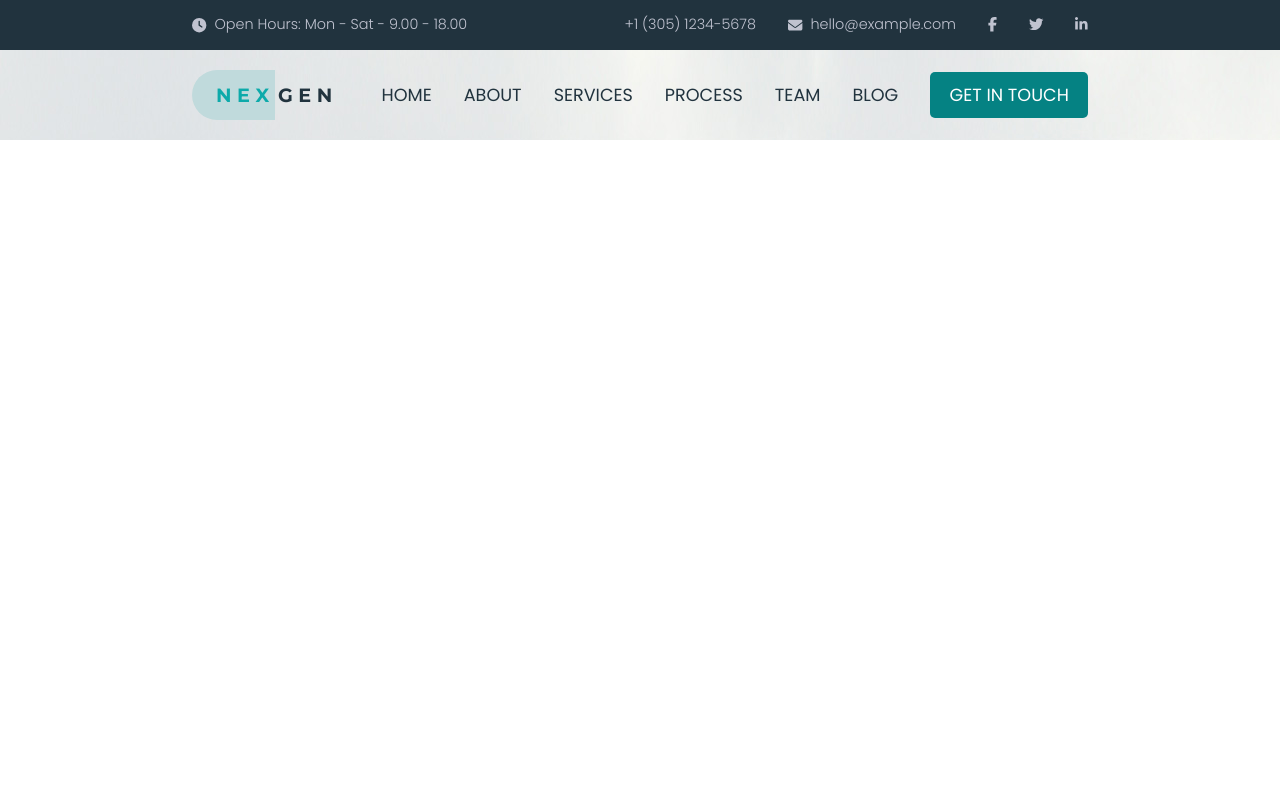
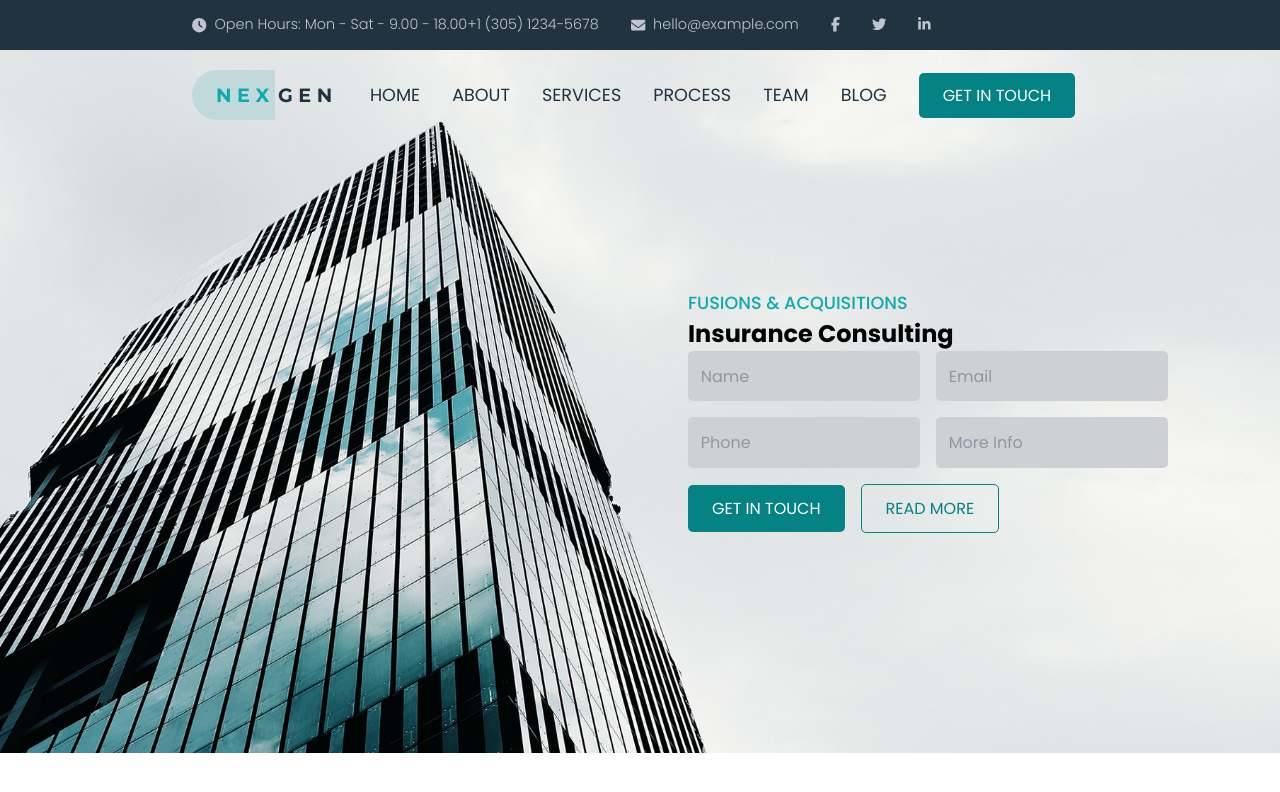
Before and after one commit to AdrianG00/proj-html-vuejs, a Vue app: page / in a window 1280 px wide. Shown: the top 792 px of the page. Built offline with nearby package versions, Linux system fonts and the light colour scheme.

Commit message:
Add: last header component

```diff
--- a/src/assets/scss/style.scss
+++ b/src/assets/scss/style.scss
@@ -28,3 +28,22 @@ body {
     display: flex;
     align-items: center;
 }
+
+.btn_green,
+.btn_green_outline {
+    display: inline-block;
+    padding: 0.7rem 1.5rem;
+    border-radius: 5px;
+    text-transform: uppercase;
+    cursor: pointer;
+}
+
+.btn_green {
+    background-color: #058283;
+    color: #fff;
+}
+
+.btn_green_outline {
+    border: 1px solid #058283;
+    color: #058283;
+}
--- a/src/components/HeaderComponent.vue
+++ b/src/components/HeaderComponent.vue
@@ -47,11 +47,32 @@
             <li><a href="">process</a></li>
             <li><a href="">team</a></li>
             <li><a href="">blog</a></li>
-            <li class="btn_green"><a href="">get in touch</a></li>
+            <li class="btn_green">get in touch</li>
           </ul>
         </div>
       </div>
       <!-- /.navbar -->
+
+      <div class="consulting">
+        <p class="fusions">Fusions & acquisitions</p>
+        <h2>Insurance Consulting</h2>
+        <div class="d_flex">
+          <div class="box">Name</div>
+          <div class="box">Email</div>
+        </div>
+        <div class="d_flex">
+          <div class="box">Phone</div>
+          <div class="box d_flex">
+            More Info
+            <font-awesome-icon :icon="['fas', 'chevron-down']" class="icon" />
+          </div>
+        </div>
+        <div class="btn d_flex">
+          <div class="btn_green">get in touch</div>
+          <div class="btn_green_outline">read more</div>
+        </div>
+      </div>
+      <!-- /.consulting -->
     </div>
     <!-- /.bottom_header -->
   </header>
@@ -66,6 +87,9 @@ export default {};
 @import "../assets/scss/variables.scss";
 
 header {
+  background-image: url(../assets/img/bg-6.jpg);
+  background-size: cover;
+
   .top_header {
     background-color: $nexgen_dark_blue;
     color: $nexgen_text_header;
@@ -74,8 +98,6 @@ header {
     padding: 0.9rem 0;
 
     .container {
-      justify-content: space-between;
-
       .left > p {
         margin-left: 0.5rem;
       }
@@ -95,10 +117,7 @@ header {
   }
 
   .bottom_header {
-    background-image: url(../assets/img/bg-6.jpg);
-
     .navbar {
-      justify-content: space-between;
       text-transform: uppercase;
       padding: 2rem 0;
 
@@ -127,13 +146,41 @@ header {
           text-decoration: none;
           color: $nexgen_text_dark;
         }
+      }
+    }
 
-        &.btn_green > a {
-          background-color: $nexgen_primary_green;
-          padding: 0.7rem 1.2rem;
+    .consulting {
+      width: 50%;
+      margin-left: auto;
+      margin-top: 150px;
+      padding: 0 6rem 220px 3rem;
+
+      .fusions {
+        font-size: 1.1rem;
+        font-weight: 500;
+        text-transform: uppercase;
+        color: #0daaaa;
+      }
+
+      .d_flex {
+        justify-content: flex-start;
+
+        .box {
+          background-color: #cdd1d3;
+          padding: 0.8rem;
           border-radius: 5px;
-          color: #fff;
+          width: 245px;
+          margin: 0 1rem 1rem 0;
+          color: #8e98a2;
         }
+      }
+
+      .box.d_flex {
+        justify-content: space-between;
+      }
+
+      .btn_green {
+        margin-right: 1rem;
       }
     }
   }
```
